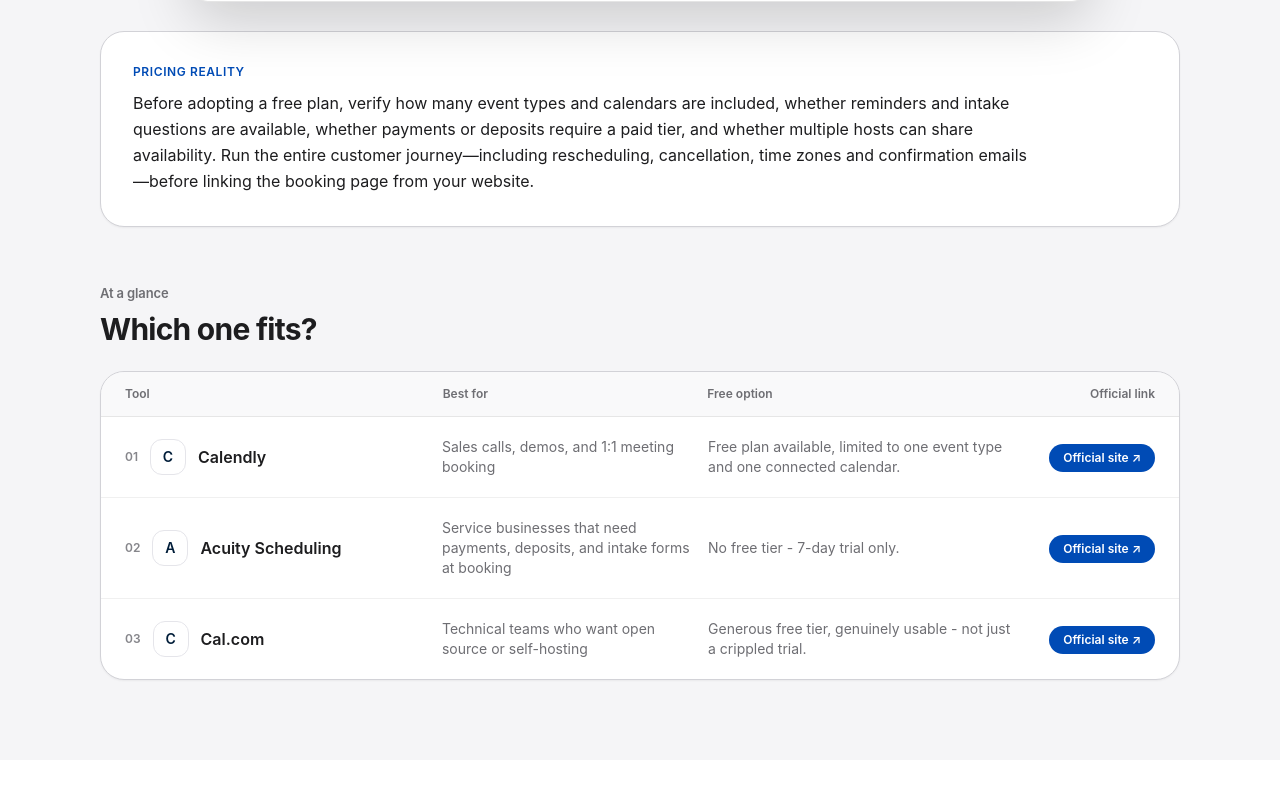
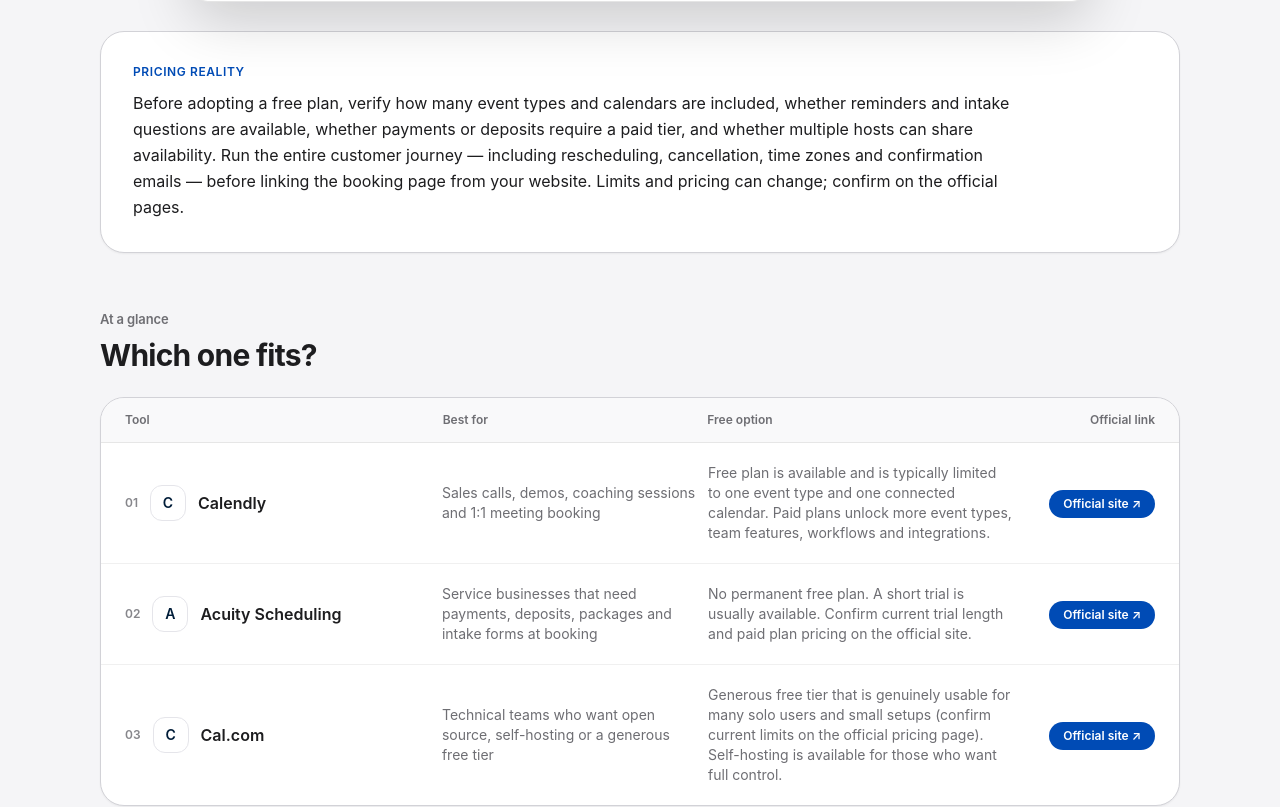
Before and after one commit to LinukaBandara/StackPick, a Next.js app: page /best/appointment-scheduling-software in a window 1280 px wide. Shown: the part 774-1581 px from the top of the page. Built offline with nearby package versions, Linux system fonts and the light colour scheme; no server answers.

Commit message:
Improve appointment-scheduling-software page: clearer free limits, full booking journey test, stronger service-business vs meeting distinction

```diff
--- a/app/best/appointment-scheduling-software/page.tsx
+++ b/app/best/appointment-scheduling-software/page.tsx
@@ -14,45 +14,83 @@ export default function Page() {
       title="Best Appointment Scheduling Software for Small Business"
       slug="appointment-scheduling-software"
       intro="Consultants and coaches often need a simple booking link, calendar conflict prevention, reminders and a short intake form. Service businesses may also need deposits, packages, recurring sessions, multiple staff calendars or rescheduling rules. This guide separates meeting schedulers from appointment-management tools so you do not pay for a full booking system when a simple consultation link would do."
-      pricingNote="Before adopting a free plan, verify how many event types and calendars are included, whether reminders and intake questions are available, whether payments or deposits require a paid tier, and whether multiple hosts can share availability. Run the entire customer journey—including rescheduling, cancellation, time zones and confirmation emails—before linking the booking page from your website."
+      pricingNote="Before adopting a free plan, verify how many event types and calendars are included, whether reminders and intake questions are available, whether payments or deposits require a paid tier, and whether multiple hosts can share availability. Run the entire customer journey — including rescheduling, cancellation, time zones and confirmation emails — before linking the booking page from your website. Limits and pricing can change; confirm on the official pages."
       tools={[
         {
           name: "Calendly",
-          bestFor: "Sales calls, demos, and 1:1 meeting booking",
-          freeOption: "Free plan available, limited to one event type and one connected calendar.",
+          bestFor: "Sales calls, demos, coaching sessions and 1:1 meeting booking",
+          freeOption:
+            "Free plan is available and is typically limited to one event type and one connected calendar. Paid plans unlock more event types, team features, workflows and integrations.",
           tradeoff:
-            "The fastest, most frictionless setup in this category and the longest integration list (Zoom, Salesforce, HubSpot, Stripe, and hundreds more) - but it's built around meetings, not service-business bookings with deposits and intake forms.",
+            "Fastest, most frictionless setup for most people and a long integration list (Zoom, HubSpot, Stripe and many others). It is built primarily around meetings rather than full service-business bookings with deposits, packages and complex intake forms.",
           url: "https://calendly.com/",
         },
         {
           name: "Acuity Scheduling",
-          bestFor: "Service businesses that need payments, deposits, and intake forms at booking",
-          freeOption: "No free tier - 7-day trial only.",
+          bestFor: "Service businesses that need payments, deposits, packages and intake forms at booking",
+          freeOption:
+            "No permanent free plan. A short trial is usually available. Confirm current trial length and paid plan pricing on the official site.",
           tradeoff:
-            "Genuinely deeper for service-business needs - deposits, intake forms, and package/membership sales are built in, not bolted on. Flat pricing rather than per-seat is friendlier for a small team, but the learning curve is real if you just need a simple booking link.",
+            "Deeper support for service-business needs — deposits, intake forms, packages and memberships are built in rather than bolted on. Flat pricing can be friendlier for small teams than pure per-seat models, but the learning curve is real if you only need a simple booking link.",
           url: "https://www.acuityscheduling.com/",
         },
         {
           name: "Cal.com",
-          bestFor: "Technical teams who want open source or self-hosting",
-          freeOption: "Generous free tier, genuinely usable - not just a crippled trial.",
+          bestFor: "Technical teams who want open source, self-hosting or a generous free tier",
+          freeOption:
+            "Generous free tier that is genuinely usable for many solo users and small setups (confirm current limits on the official pricing page). Self-hosting is available for those who want full control.",
           tradeoff:
-            "Full code access and self-hosting are unique in this category, and the free tier is unusually generous. It assumes more technical comfort to get real value out of than Calendly's plug-and-play setup.",
+            "Full code access and self-hosting are unique advantages in this category. It assumes more technical comfort than Calendly’s plug-and-play setup to get the most value out of it.",
           url: "https://cal.com/",
         },
       ]}
-      bottomLine="Booking sales calls or 1:1 meetings? Calendly - it's the default for a reason. Running a service business that takes deposits and needs intake forms? Acuity Scheduling is built for exactly that, not adapted to it. Technical team that wants open source or to self-host? Cal.com."
+      bottomLine="Booking sales calls, demos or simple 1:1 meetings? Calendly is the default starting point for a reason. Running a service business that takes deposits, sells packages or needs detailed intake forms? Acuity Scheduling is built for that workflow. Technical team that wants open source or to self-host? Look at Cal.com. Always test one complete booking (including reschedule and cancel) before putting the link on your site."
     >
       <section className="bg-white">
-        <div className="sp-container py-10">
-          <h2 className="text-2xl font-semibold">Run one complete booking before paying</h2>
-          <p className="mt-3 text-slate-600">The useful test is not creating a booking link. Send yourself the full customer journey: choose a slot, complete any intake questions, receive the confirmation, reschedule, cancel, and check what the business owner sees afterwards.</p>
-          <ul className="mt-5 grid gap-3 text-sm text-slate-700 md:grid-cols-2">
-            <li><strong>Calendar:</strong> Connect the calendars you actually use and test conflicts.</li>
-            <li><strong>Customer:</strong> Check confirmation, reminders and timezone handling.</li>
-            <li><strong>Business:</strong> Test deposits, payments or intake fields if you need them.</li>
-            <li><strong>Recovery:</strong> Reschedule and cancel once to see how the workflow behaves.</li>
-          </ul>
+        <div className="sp-container py-16 sm:py-20">
+          <p className="sp-eyebrow">Practical test</p>
+          <h2 className="sp-title mt-4 max-w-4xl">
+            Run one complete booking before you decide.
+          </h2>
+          <p className="mt-5 max-w-3xl text-base leading-7 text-[#6e6e73]">
+            The useful test is not creating a booking link. Send yourself through the full customer journey: choose a slot, complete any intake questions, receive the confirmation, reschedule, cancel, and check what the business owner sees afterwards.
+          </p>
+
+          <div className="mt-10 overflow-x-auto rounded-[28px] border border-black/10 bg-white">
+            <table className="w-full min-w-[700px] text-left text-sm">
+              <thead>
+                <tr className="border-b border-black/10">
+                  <th className="p-5 font-semibold">Step</th>
+                  <th className="p-5 font-semibold">What to check</th>
+                </tr>
+              </thead>
+              <tbody>
+                <tr className="border-b border-black/10">
+                  <td className="p-5 font-medium">Calendar conflicts</td>
+                  <td className="p-5 text-[#6e6e73]">Connect the calendars you actually use and test double-booking protection.</td>
+                </tr>
+                <tr className="border-b border-black/10">
+                  <td className="p-5 font-medium">Customer experience</td>
+                  <td className="p-5 text-[#6e6e73]">Confirmation email, reminders and timezone handling.</td>
+                </tr>
+                <tr className="border-b border-black/10">
+                  <td className="p-5 font-medium">Payments & intake</td>
+                  <td className="p-5 text-[#6e6e73]">Deposits, payments or intake fields if your business needs them.</td>
+                </tr>
+                <tr>
+                  <td className="p-5 font-medium">Recovery</td>
+                  <td className="p-5 text-[#6e6e73]">Reschedule and cancel once to see how the workflow behaves for both sides.</td>
+                </tr>
+              </tbody>
+            </table>
+          </div>
+
+          <h3 className="mt-12 text-2xl font-semibold tracking-tight">
+            Meeting scheduler vs service booking system
+          </h3>
+          <p className="mt-4 max-w-3xl text-base leading-7 text-[#6e6e73]">
+            If your main need is letting people book a call or consultation, a meeting scheduler is usually enough and simpler. If clients pay at booking, choose packages, fill detailed intake forms, or book recurring sessions with specific staff, you are closer to a full appointment system and should evaluate tools built for that workflow.
+          </p>
         </div>
       </section>
     </ComparisonArticle>
```
